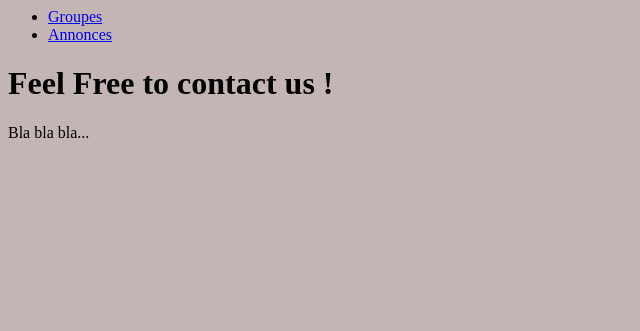
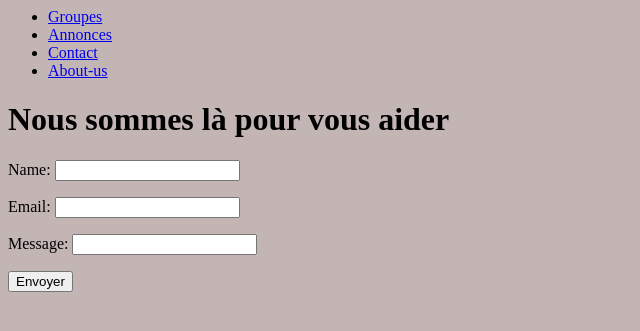
Before and after one commit to kesey/merchex, a Django app: page /contact-us/ in a window 1280 px wide. Shown: the top 331 px of the page, without its empty margins (0-640 px from the left). Run offline with Django 4.2, Linux system fonts and the light colour scheme.

Commit message:
add class Form

```diff
--- /dev/null
+++ b/merchex/listings/forms.py
@@ -0,0 +1,6 @@
+from django import forms
+
+class ContactUsForm(forms.Form):
+    name = forms.CharField(required=False)
+    email = forms.EmailField()
+    message = forms.CharField(max_length=1000)
--- a/merchex/listings/templates/listings/base.html
+++ b/merchex/listings/templates/listings/base.html
@@ -10,6 +10,8 @@
             <ul>
                 <li><a href="{% url 'band-list' %}">Groupes</a></li>
                 <li><a href="{% url 'list-list' %}">Annonces</a></li>
+                <li><a href="{% url 'contact' %}">Contact</a></li>
+                <li><a href="{% url 'about' %}">About-us</a></li>
             </ul>
         </nav>
 
--- a/merchex/listings/templates/listings/contact.html
+++ b/merchex/listings/templates/listings/contact.html
@@ -2,8 +2,12 @@
 
 {% block content %}
 
-<h1>Feel Free to contact us !</h1>
+<h1>Nous sommes là pour vous aider</h1>
 
-<p>Bla bla bla...</p>
+<form action="" method="post" novalidate>
+    {% csrf_token %} <!-- middleware token for security  -->
+    {{ form.as_p }} <!-- as_p to generate <label> & <input> in <p> balises  -->
+    <input type="submit" value="Envoyer">
+</form>
 
 {% endblock %}
--- a/merchex/listings/views.py
+++ b/merchex/listings/views.py
@@ -1,6 +1,8 @@
 from django.http import HttpResponse
-from django.shortcuts import render, get_object_or_404, get_list_or_404
+from django.shortcuts import render, redirect, get_object_or_404, get_list_or_404
 from listings.models import Band, Listing
+from listings.forms import ContactUsForm
+from django.core.mail import send_mail
 
 def band_list(request):
     bands = Band.objects.all()
@@ -20,7 +22,25 @@ def about(request):
     return render(request, "listings/about.html")
 
 def contact(request):
-    return render(request, "listings/contact.html")
+    if request.method == "POST":
+        form = ContactUsForm(request.POST) # if the form has been submit (POST method) populate input with data
+        if form.is_valid():
+            send_mail(
+                subject=f"Message from {form.cleaned_data['name']} via Merchex Contact Us Form",
+                message=form.cleaned_data["message"],
+                from_email=form.cleaned_data["email"],
+                recipient_list=["admin@merchex.xyz"]
+            )
+            return redirect('email-sent') # redirection to confirmation page
+    else:
+        form = ContactUsForm() # if you arrive on this view (GET method) leave the input blank
+
+    return render(request,
+                  "listings/contact.html",
+                  {"form": form})
+
+def email_sent(request):
+    return render(request, "listings/email_confirmation.html")
 
 def list(request):
     lists = Listing.objects.all()
--- a/merchex/merchex/settings.py
+++ b/merchex/merchex/settings.py
@@ -11,6 +11,8 @@ https://docs.djangoproject.com/en/4.1/ref/settings/
 """
 
 from pathlib import Path
+
+EMAIL_BACKEND = "django.core.mail.backends.console.EmailBackend"
 
 # Build paths inside the project like this: BASE_DIR / 'subdir'.
 BASE_DIR = Path(__file__).resolve().parent.parent
--- a/merchex/merchex/urls.py
+++ b/merchex/merchex/urls.py
@@ -21,8 +21,9 @@ urlpatterns = [
     path('admin/', admin.site.urls),
     path('bands/', views.band_list, name="band-list"),
     path('bands/<int:band_id>/', views.band_detail, name="band-detail"), # with name you can refer to this path in the templates {% url 'name' %}
-    path('about-us/', views.about),
-    path('contact-us/', views.contact),
+    path('about-us/', views.about, name="about"),
+    path('contact-us/', views.contact, name="contact"),
     path('listings/', views.list, name="list-list"),
-    path('listings/<int:list_id>/', views.list_detail, name="list-detail") # <int:list_id> to pass the id to the function in views.list_detail(request, list_id)
+    path('listings/<int:list_id>/', views.list_detail, name="list-detail"), # <int:list_id> to pass the id to the function in views.list_detail(request, list_id)
+    path('email-confirmation/', views.email_sent, name="email-sent")
 ]
```
Also changed, not shown: merchex/listings/templates/listings/email_confirmation.html (added, +7 -0 lines).
